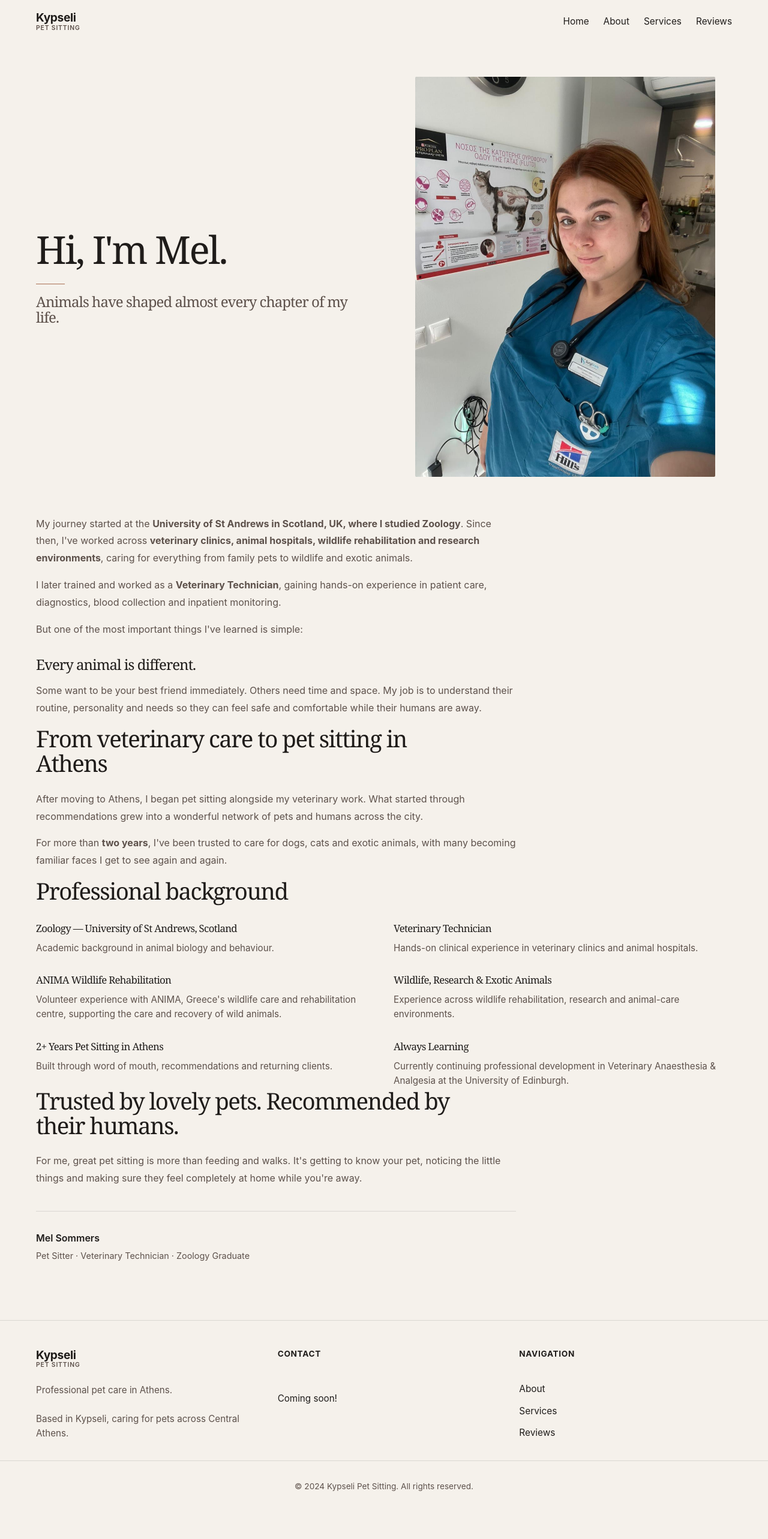
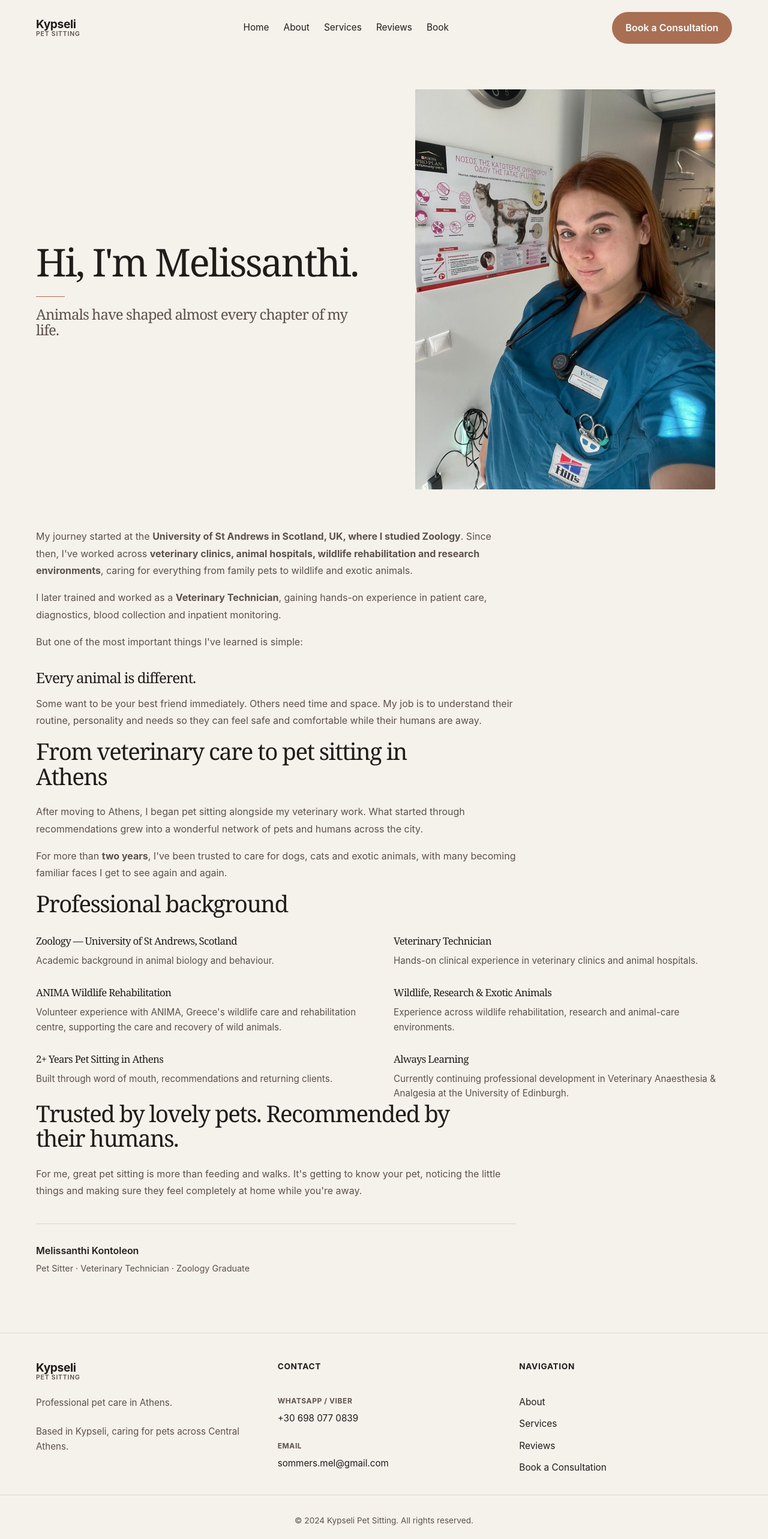
Before and after one commit to tunadoesit/petsitting-gr, a Next.js app: page /about in a window 1280 px wide. Shown: the top 2566 px of the page at 60% size. Before the commit the page ends 2537 px from the top, so only its background shows below. Built offline with nearby package versions, Linux system fonts and the light colour scheme.

Commit message:
Restore current production source state

```diff
--- a/app/about/page.tsx
+++ b/app/about/page.tsx
@@ -41,17 +41,21 @@ export default function AboutPage() {
           <a href="/about">About</a>
           <a href="/#services">Services</a>
           <a href="/#reviews">Reviews</a>
+          <a href="/#booking">Book</a>
         </nav>
 
+        <a href="/#booking" className="button button-primary">
+          Book a Consultation
+        </a>
       </header>
 
       <section className="about-hero container">
         <div className="about-hero-copy">
-          <h1>Hi, I&apos;m Mel.</h1>
+          <h1>Hi, I&apos;m Melissanthi.</h1>
           <h2>Animals have shaped almost every chapter of my life.</h2>
         </div>
         <div className="about-hero-image">
-          <img src="/images/melissanthi-vet.JPG" alt="Mel Sommers" />
+          <img src="/images/melissanthi-vet.JPG" alt="Melissanthi" />
         </div>
       </section>
 
@@ -117,7 +121,7 @@ export default function AboutPage() {
               For me, great pet sitting is more than feeding and walks. It&apos;s getting to know your pet, noticing the little things and making sure they feel completely at home while you&apos;re away.
             </p>
             <div className="author-signature">
-              <strong>Mel Sommers</strong>
+              <strong>Melissanthi Kontoleon</strong>
               <span>Pet Sitter · Veterinary Technician · Zoology Graduate</span>
             </div>
           </div>
@@ -138,7 +142,16 @@ export default function AboutPage() {
           <div className="footer-section">
             <h3 className="footer-heading">Contact</h3>
             <div className="contact-item">
-              <p className="contact-link">Coming soon!</p>
+              <p className="contact-label">WhatsApp / Viber</p>
+              <a href="https://wa.me/306980770839" target="_blank" rel="noreferrer" className="contact-link">
+                +30 698 077 0839
+              </a>
+            </div>
+            <div className="contact-item">
+              <p className="contact-label">Email</p>
+              <a href="mailto:sommers.mel@gmail.com" className="contact-link">
+                sommers.mel@gmail.com
+              </a>
             </div>
           </div>
 
@@ -148,6 +161,7 @@ export default function AboutPage() {
               <a href="/about">About</a>
               <a href="/#services">Services</a>
               <a href="/#reviews">Reviews</a>
+              <a href="/#booking">Book a Consultation</a>
             </nav>
           </div>
         </div>
```
